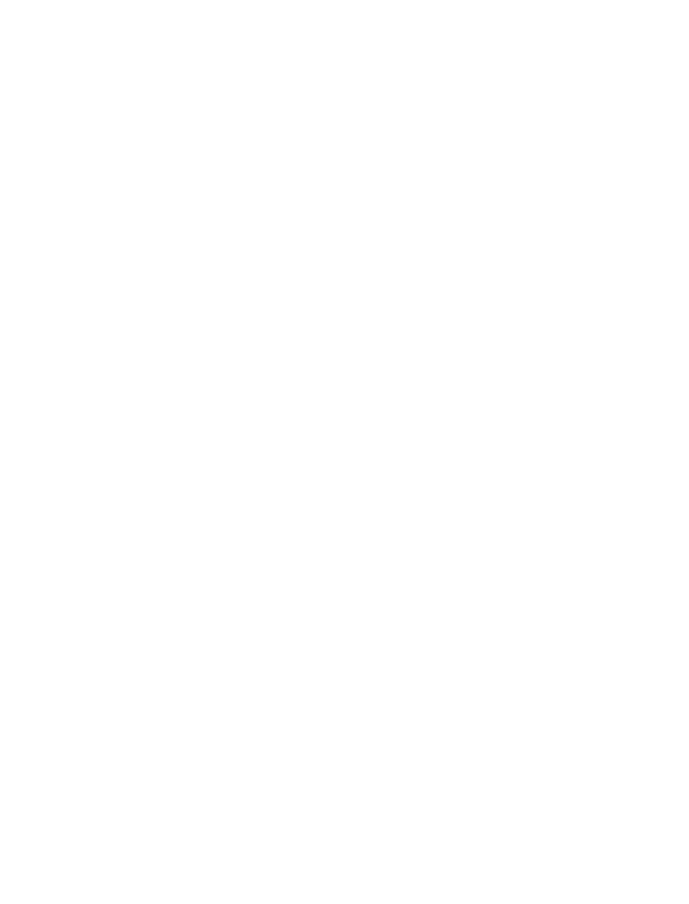
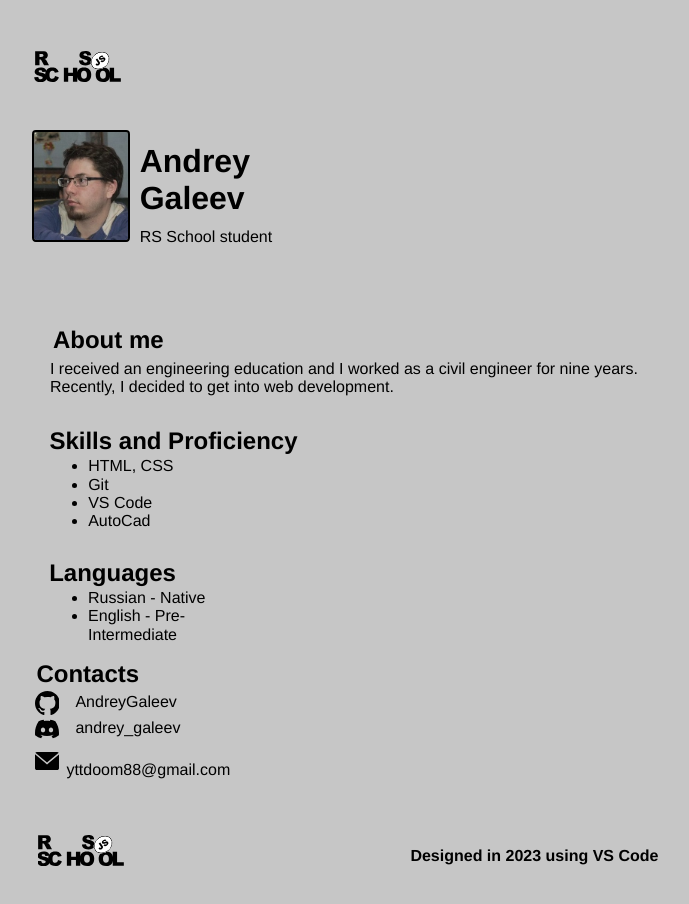
Before and after one commit to AndreyGaleev/rsschool-cv, a plain HTML site: page index.html in a window 1280 px wide. Shown: the whole page, without its empty margins (292-981 px from the left). Before the commit the page ends 800 px from the top, so only its background shows below. Drawn offline with Linux system fonts and the light colour scheme.

Commit message:
init: cv3 first version

```diff
--- a/index.html
+++ b/index.html
@@ -1,11 +1,54 @@
 <!DOCTYPE html>
 <html lang="ru">
 <head>
-    <meta charset="UTF-8">
-    <meta name="viewport" content="width=device-width, initial-scale=1.0">
-    <title>Document</title>
+  <meta charset="UTF-8">
+  <meta name="viewport" content="width=device-width, initial-scale=1.0">
+  <link rel="stylesheet" href="./styles/normalize.css">
+  <link rel="stylesheet" href="./styles/style.css">
+  <title>CV Andrey Galeev</title>
 </head>
-<body>
-
+<body class="page">
+    <header class="header">
+      <img src="./images/rs_school_js.svg" alt="Логотип RSSchool" class="logo">
+    </header>
+  <main class="content">
+    <section class="author">
+      <img src="./images/avatar.jpg" alt="Фото автора" class="author-photo">
+      <div>
+        <h1 class="author-title">Andrey Galeev</h1>
+        <p class="author-text">RS School student</p>
+      </div>
+    </section>
+    <section class="main-text">
+      <h2 class="title">About me</h2>
+      <p class="text">I received an engineering education and I worked as a civil engineer for nine years. Recently, I decided to get into web development.</p>
+    </section>
+    <section class="main-text">
+      <h2 class="title">Skills and Proficiency</h2>
+      <ul class="text">
+        <li>HTML, CSS</li>
+        <li>Git</li>
+        <li>VS Code</li>
+        <li>AutoCad</li>
+      </ul>
+    </section>
+    <section class="main-text">
+      <h2 class="title">Languages</h2>
+      <ul class="text">
+        <li>Russian - Native</li>
+        <li>English - Pre-Intermediate</li>
+      </ul>
+    </section>
+    <nav class="contacts">
+      <h2 class="title">Contacts</h2>
+      <a href="https://github.com/AndreyGaleev" class="link"><img src="./images/github.svg" alt="github icon" class="icon">&#8195;AndreyGaleev</a>
+      <a href="https://discordapp.com/users/andrey_galeev/" class="link"><img src="./images/discord.svg" alt="discord icon" class="icon">&#8195;andrey_galeev</a>
+      <a href="mailto:yttdoom88@gmail.com" class="link"><img src="./images/email.svg" alt="email icon" class="icon">&#8195;yttdoom88&#64;gmail.com</a>
+    </nav>
+  </main>
+  <footer class="footer">
+    <a href="https://rs.school/js/" class="link"><img src="./images/rs_school_js.svg" alt="Логотип RSSchool" class="logo"></a>
+    <p class="text">Designed in 2023 using VS Code</p>
+  </footer>
 </body>
 </html>
--- /dev/null
+++ b/styles/style.css
@@ -0,0 +1,125 @@
+.page {
+    min-width: 320px;
+    max-width: 1400px;
+    background-color: #c6c6c6;
+    display: flex;
+    flex-direction: column;
+    align-items: center;
+    text-rendering: optimizeLegibility;
+    -webkit-font-smoothing: antialiased;
+    -moz-osx-font-smoothing: grayscale;
+    -webkit-text-size-adjust: 100%;
+    -ms-text-size-adjust: 100%;
+    -moz-text-size-adjust: 100%;
+    margin: 50px 15vw;
+    font-family: 'Helvetica Neue', Arial, sans-serif;
+}
+
+.header {
+    width: 70%;
+    display: flex;
+    position: relative;
+    flex-direction: row;
+    align-items: center;
+    margin: 0 0 50px;
+}
+
+.logo {
+    height: 32px;
+    background-size: contain;
+    background-repeat: no-repeat;
+    background-position: center;
+    object-fit: cover;
+}
+
+.content {
+    width: 70%;
+    display: flex;
+    position: relative;
+    flex-direction: column;
+    align-items: flex-start;
+    margin: 0 0 50px;
+}
+
+.author {
+    width: 100%;
+    display: flex;
+    position: relative;
+    flex-direction: row;
+    align-items: flex-start;
+    justify-content:flex-start;
+    margin: 0 0 50px;
+}
+
+.author-photo {
+    border-radius: 2%;
+    outline: 2px solid black;
+    width: 15%;
+    height: 15%;
+    background-size: contain;
+    background-repeat: no-repeat;
+    background-position: center;
+    object-fit: cover;
+}
+
+.author-title {
+    margin: 5%;
+}
+
+.author-text {
+    margin: 5%;
+}
+
+.main-text {
+    margin: 2%;
+}
+
+.title {
+    width: 100%;
+    margin: 1%;
+}
+
+.text {
+    margin: 0.5%;
+}
+
+.contacts {
+    display: flex;
+    position: relative;
+    flex-direction: column;
+    align-items: flex-start;
+}
+
+.link {
+    margin: 0.5%;
+    text-align: center;
+    display: flex;
+    position: relative;
+    flex-direction: row;
+    align-items: center;
+    justify-content: center;
+    text-decoration: none;
+    color: black;
+}
+
+.icon {
+    height: 24px;
+    width: 24px;
+    background-size: contain;
+    background-repeat: no-repeat;
+    background-position: center;
+    object-fit: cover;
+    filter: grayscale(1) brightness(0);
+}
+
+.footer {
+    width: 70%;
+    display: flex;
+    position: relative;
+    flex-direction: row;
+    align-items: flex-end;
+    justify-content: space-between;
+    margin: 0 0 50px;
+    font-weight: 600;
+    text-align: right;
+}
```
Also changed, not shown: style.css (deleted, +0 -15 lines), images/avatar.jpg (added), images/discord.svg (added), images/email.svg (added), images/github.svg (added), images/rs_school_js.svg (added), styles/normalize.css (added).
